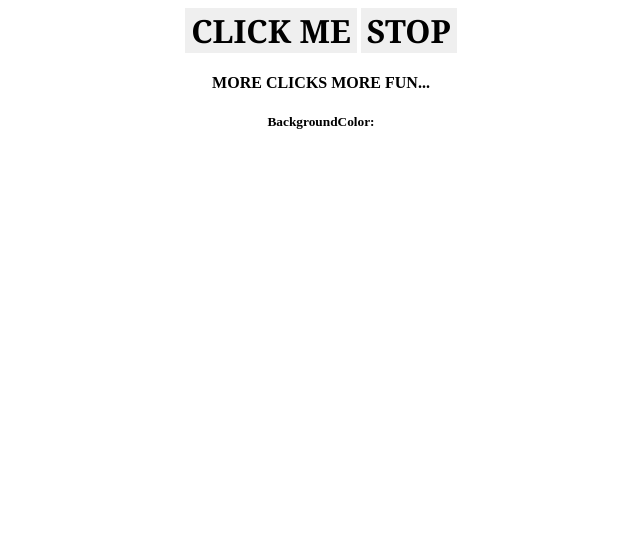
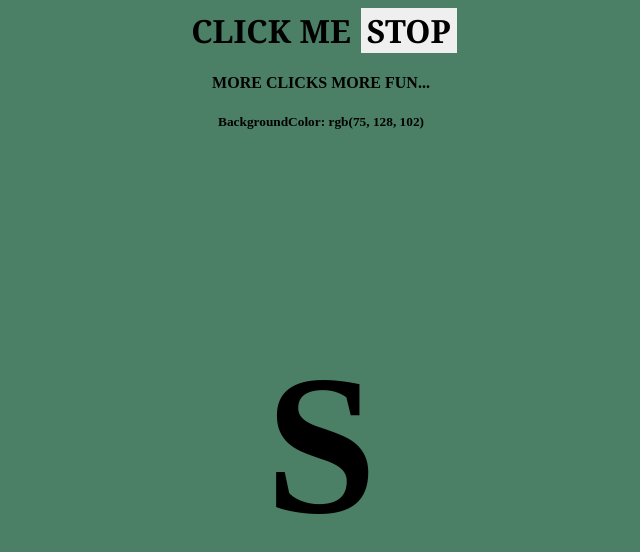
Before and after one commit to Kiran2821996/javascript-projects, a plain HTML site: page color filler/index.html in a window 1280 px wide. Both pictures are taken after a click on the button "CLICK ME". Shown: the whole page, without its empty margins (319-959 px from the left). Drawn offline with Linux system fonts and the light colour scheme.

Commit message:
color-filler

```diff
--- a/color filler/index.html
+++ b/color filler/index.html
@@ -13,6 +13,6 @@
     <h2></h2>
 
 
-    <script src="./index.js"></script>
+    <script src="./script.js"></script>
   </body>
 </html>
--- a/color filler/script.js
+++ b/color filler/script.js
@@ -23,6 +23,7 @@ btn1.addEventListener("click", () => {
   btn2.addEventListener("click",()=>{
     clearInterval(x)
     document.body.style.backgroundColor = "white";
+    document.querySelector("span").innerText = "";
     document.querySelector("h2").innerHTML = `<h5>GOT tired!!!&#128512</h5>`;
     document.querySelector("button").style.backgroundColor = "rgb(240,240,240)";
 
```
